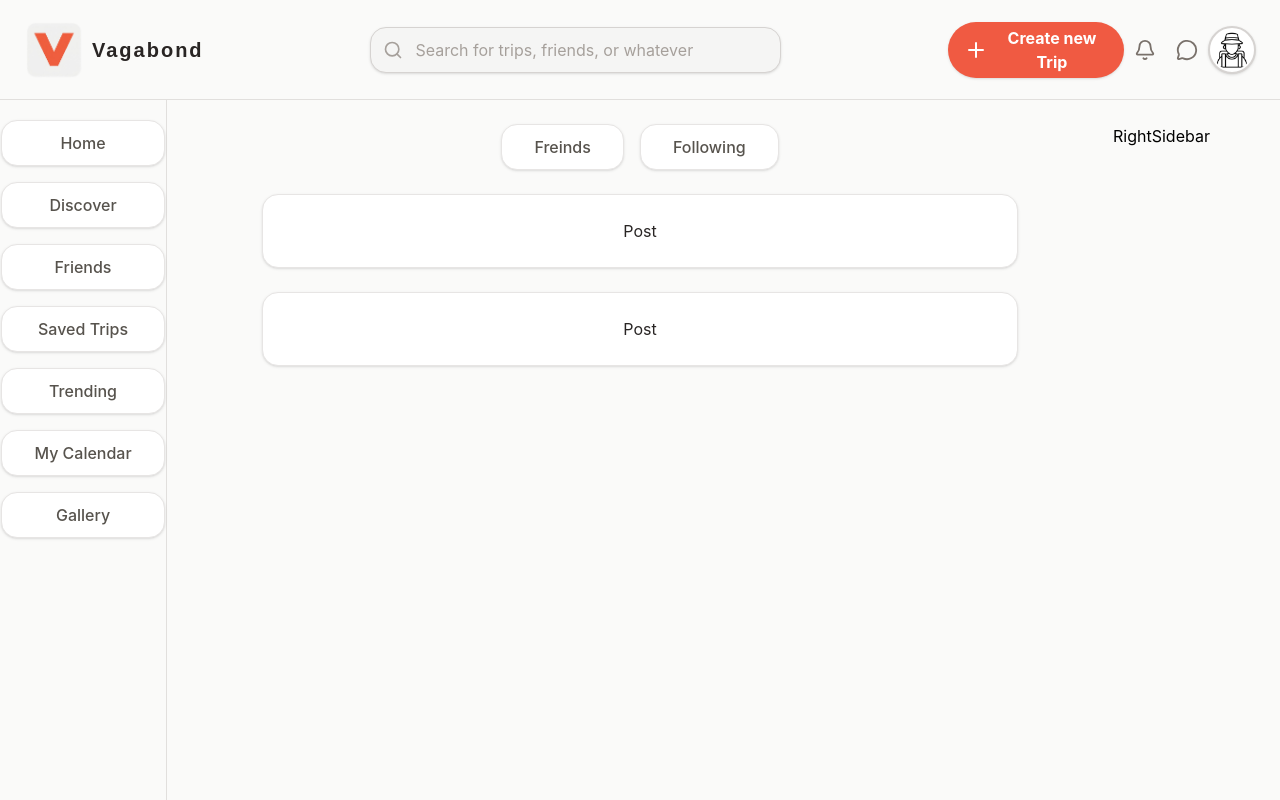
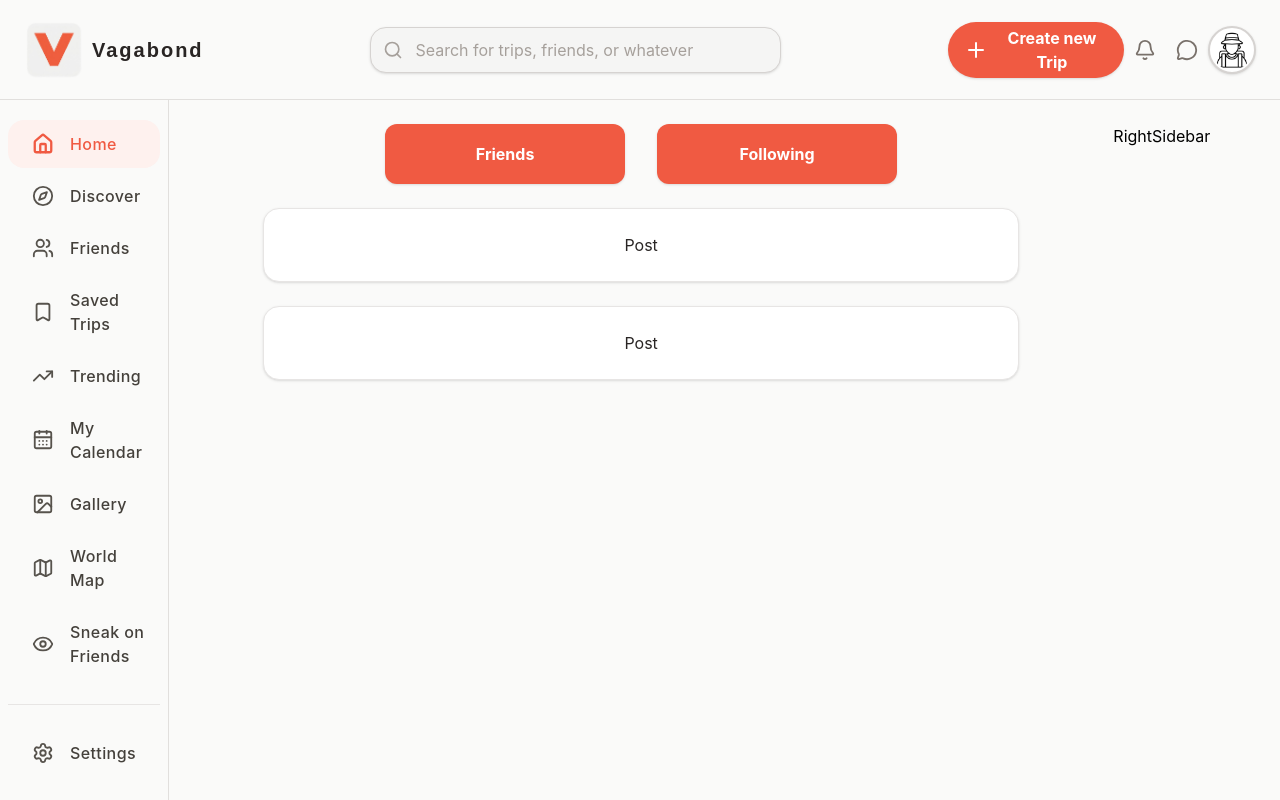
Before and after one commit to DrummerTriga/vagabond, a React (Vite) app in the folder frontend/: page / in a window 1280 px wide. Built offline with nearby package versions, Linux system fonts and the light colour scheme.

Commit message:
Styling new fixes

```diff
--- a/frontend/src/components/Sidebar.tsx
+++ b/frontend/src/components/Sidebar.tsx
@@ -1,23 +1,51 @@
+import {
+  Home,
+  Compass,
+  Users,
+  Bookmark,
+  TrendingUp,
+  CalendarDays,
+  Image as ImageIcon,
+  Map,
+  Eye,
+  Settings,
+} from "lucide-react";
 import SidebarTab from "../elements/SidebarTab";
 
 const Sidebar = () => {
   const sidebarContent = [
-    "Home",
-    "Discover",
-    "Friends",
-    "Saved Trips",
-    "Trending",
-    "My Calendar",
-    "Gallery",
+    { name: "Home", icon: <Home size={22} strokeWidth={2.5} /> },
+    { name: "Discover", icon: <Compass size={22} strokeWidth={2} /> },
+    { name: "Friends", icon: <Users size={22} strokeWidth={2} /> },
+    { name: "Saved Trips", icon: <Bookmark size={22} strokeWidth={2} /> },
+    { name: "Trending", icon: <TrendingUp size={22} strokeWidth={2} /> },
+    { name: "My Calendar", icon: <CalendarDays size={22} strokeWidth={2} /> },
+    { name: "Gallery", icon: <ImageIcon size={22} strokeWidth={2} /> },
+    { name: "World Map", icon: <Map size={22} strokeWidth={2} /> },
+    { name: "Sneak on Friends", icon: <Eye size={22} strokeWidth={2} /> },
   ];
 
   return (
     <>
-      <div className="flex flex-col items-center w-[15%] border-r border-stone-400/30">
-        <div className="flex flex-col gap-4 mt-5">
+      <div className="flex flex-col items-center w-[15%] border-r border-stone-400/30 px-2">
+        <div className="flex flex-col gap-1 mt-5 w-full">
           {sidebarContent.map((tab) => (
-            <SidebarTab tabName={tab} />
-          ))}{" "}
+            <SidebarTab
+              key={tab.name}
+              tabName={tab.name}
+              icon={tab.icon}
+              isActive={tab.name === "Home"}
+            />
+          ))}
+        </div>
+
+        <div className="w-full h-px bg-stone-200 my-6"></div>
+
+        <div className="w-full">
+          <SidebarTab
+            tabName="Settings"
+            icon={<Settings size={22} strokeWidth={2} />}
+          />
         </div>
       </div>
     </>
--- a/frontend/src/elements/SidebarTab.tsx
+++ b/frontend/src/elements/SidebarTab.tsx
@@ -1,8 +1,23 @@
-const SidebarTab = ({ tabName }) => {
+const SidebarTab = ({ tabName, icon, isActive = false }) => {
   return (
     <>
-      <div className="flex justify-center items-center p-2.5 px-8 rounded-2xl bg-white border border-stone-200 shadow-sm text-stone-600 font-medium hover:text-[#F05A42] hover:border-[#F05A42]/50 hover:shadow-md hover:bg-stone-50 cursor-pointer active:scale-95 transition-all duration-300">
-        {tabName}
+      <div
+        className={`group flex items-center gap-4 w-full p-3 pl-6 rounded-2xl font-medium cursor-pointer transition-all duration-300 active:scale-95 ${
+          isActive
+            ? "bg-[#FEF1EE] text-[#F05A42]"
+            : "text-stone-700 bg-transparent hover:bg-stone-100"
+        }`}
+      >
+        <div
+          className={`transition-colors duration-300 ${
+            isActive
+              ? "text-[#F05A42]"
+              : "text-stone-600 group-hover:text-stone-800"
+          }`}
+        >
+          {icon}
+        </div>
+        <span className="text-md tracking-wide">{tabName}</span>
       </div>
     </>
   );
--- a/frontend/src/pages/Feed/FeedPage.tsx
+++ b/frontend/src/pages/Feed/FeedPage.tsx
@@ -1,13 +1,13 @@
 import Post from "../../components/Post";
-import SidebarTab from "../../elements/SidebarTab";
+import Button from "../../elements/Button";
 
 const FeedPage = () => {
   return (
     <div className="w-full flex mt-6">
       <div className="feed-wrapper flex flex-col items-center justify-start w-[85%]">
-        <div className="flex justify-center gap-4">
-          <SidebarTab tabName="Freinds" />
-          <SidebarTab tabName="Following" />
+        <div className="flex justify-center gap-8">
+          <Button children="Friends" className="h-15 w-60 rounded-xl" />
+          <Button children="Following" className="h-15 w-60 rounded-xl" />
         </div>
         <div className="posts-wrapper flex flex-col justify-center items-center w-full gap-6 mt-6">
           <Post />
```
